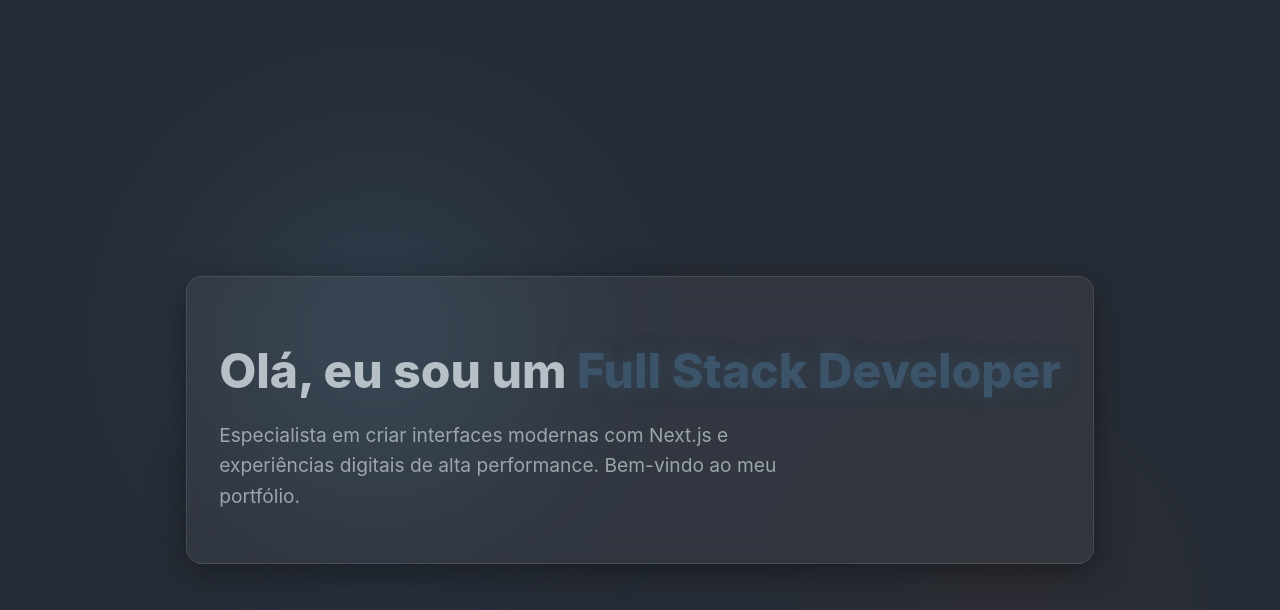
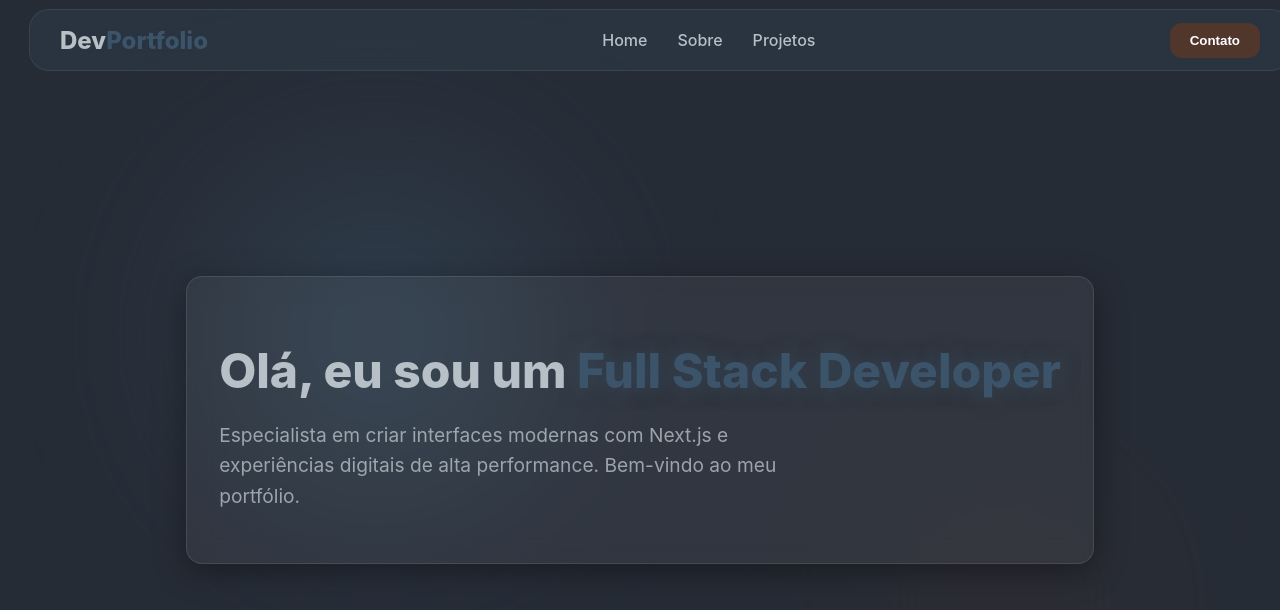
Before and after one commit to PatricAugusto/Portfolio-v3.0.0, a Next.js app: page / in a window 1280 px wide. Shown: the top 610 px of the page. Built offline with nearby package versions, Linux system fonts and the light colour scheme.

Commit message:
feat: add glassmorphism Navbar with floating design and themed components

```diff
--- a/src/app/layout.js
+++ b/src/app/layout.js
@@ -1,4 +1,5 @@
 import StyledProvider from '@/lib/StyledProvider';
+import Navbar from '@/components/Navbar';
 
 export const metadata = {
   title: 'Meu Portfólio Full Stack',
@@ -10,6 +11,7 @@ export default function RootLayout({ children }) {
     <html lang="pt-br">
       <body>
         <StyledProvider>
+          <Navbar />
           {children}
         </StyledProvider>
       </body>
--- /dev/null
+++ b/src/components/Navbar.js
@@ -0,0 +1,92 @@
+'use client';
+
+import styled from 'styled-components';
+
+const Nav = styled.nav`
+  position: fixed;
+  top: 0;
+  left: 0;
+  width: 100%;
+  height: 80px;
+  display: flex;
+  justify-content: center;
+  align-items: center;
+  z-index: 1000;
+  padding: 0 20px;
+`;
+
+const NavContainer = styled.div`
+  width: 100%;
+  max-width: 1200px;
+  height: 60px;
+  display: flex;
+  justify-content: space-between;
+  align-items: center;
+  padding: 0 30px;
+
+  background: rgba(60, 84, 106, 0.2);
+  backdrop-filter: blur(10px);
+  -webkit-backdrop-filter: blur(10px);
+  border: 1px solid rgba(182, 192, 198, 0.1);
+  border-radius: 20px;
+`;
+
+const Logo = styled.div`
+  font-weight: 800;
+  font-size: 1.5rem;
+  color: ${props => props.theme.colors.light};
+  cursor: pointer;
+
+  span {
+    color: ${props => props.theme.colors.secondary};
+  }
+`;
+
+const NavLinks = styled.ul`
+  display: flex;
+  gap: 30px;
+  list-style: none;
+
+  li a {
+    text-decoration: none;
+    color: ${props => props.theme.colors.light};
+    font-weight: 500;
+    transition: color 0.3s ease;
+
+    &:hover {
+      color: ${props => props.theme.colors.secondary};
+    }
+  }
+`;
+
+const ContactButton = styled.button`
+  background: ${props => props.theme.colors.accent};
+  color: white;
+  border: none;
+  padding: 10px 20px;
+  border-radius: 12px;
+  font-weight: 600;
+  cursor: pointer;
+  transition: transform 0.2s ease, opacity 0.2s ease;
+
+  &:hover {
+    transform: scale(1.05);
+    opacity: 0.9;
+  }
+`;
+
+export default function Navbar() {
+  return (
+    <Nav>
+      <NavContainer>
+        <Logo>Dev<span>Portfolio</span></Logo>
+        <NavLinks>
+          <li><a href="#home">Home</a></li>
+          <li><a href="#about">Sobre</a></li>
+          <li><a href="#projects">Projetos</a></li>
+        </NavLinks>
+        <ContactButton>Contato</ContactButton>
+      </NavContainer>
+    </Nav>
+  );
+}
```
